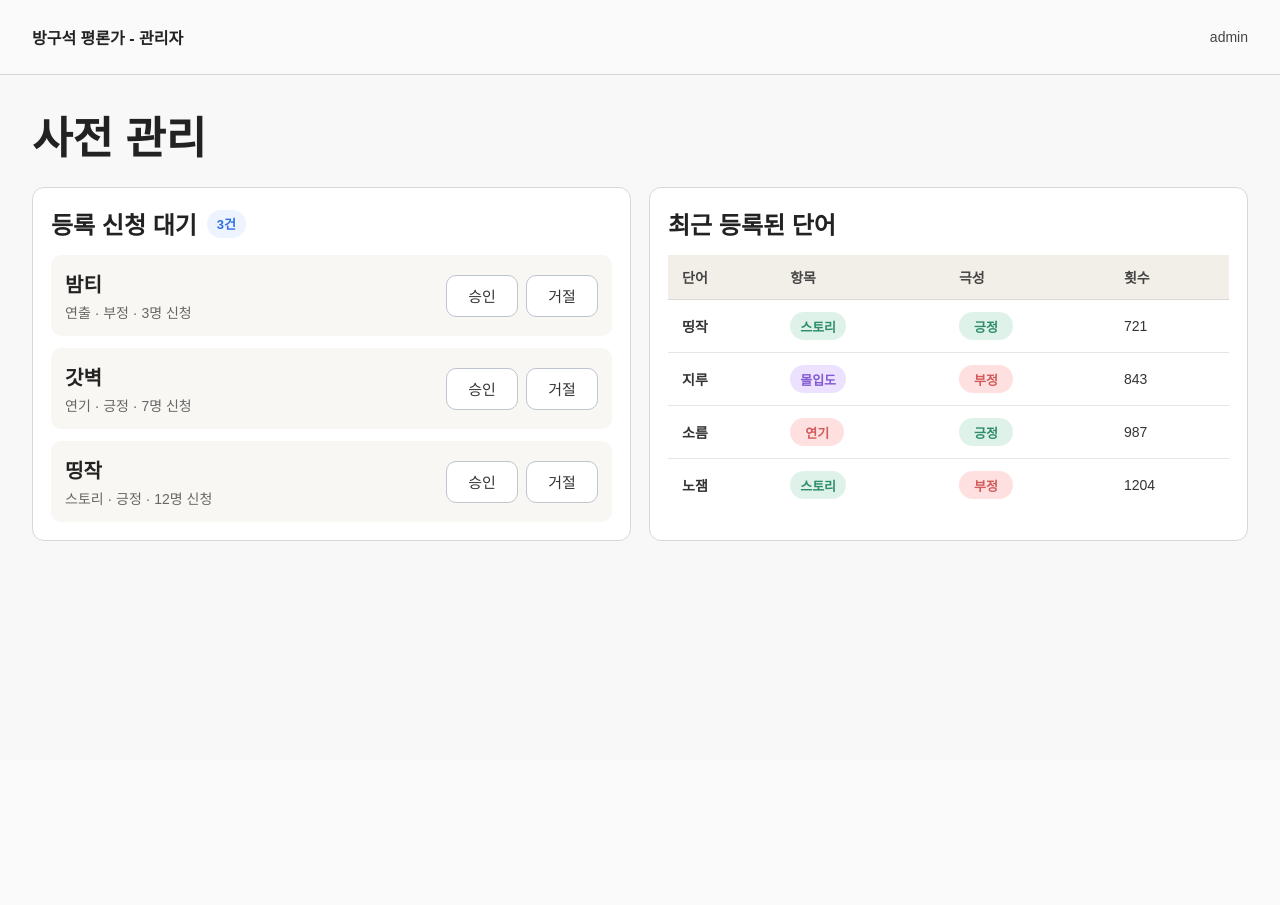
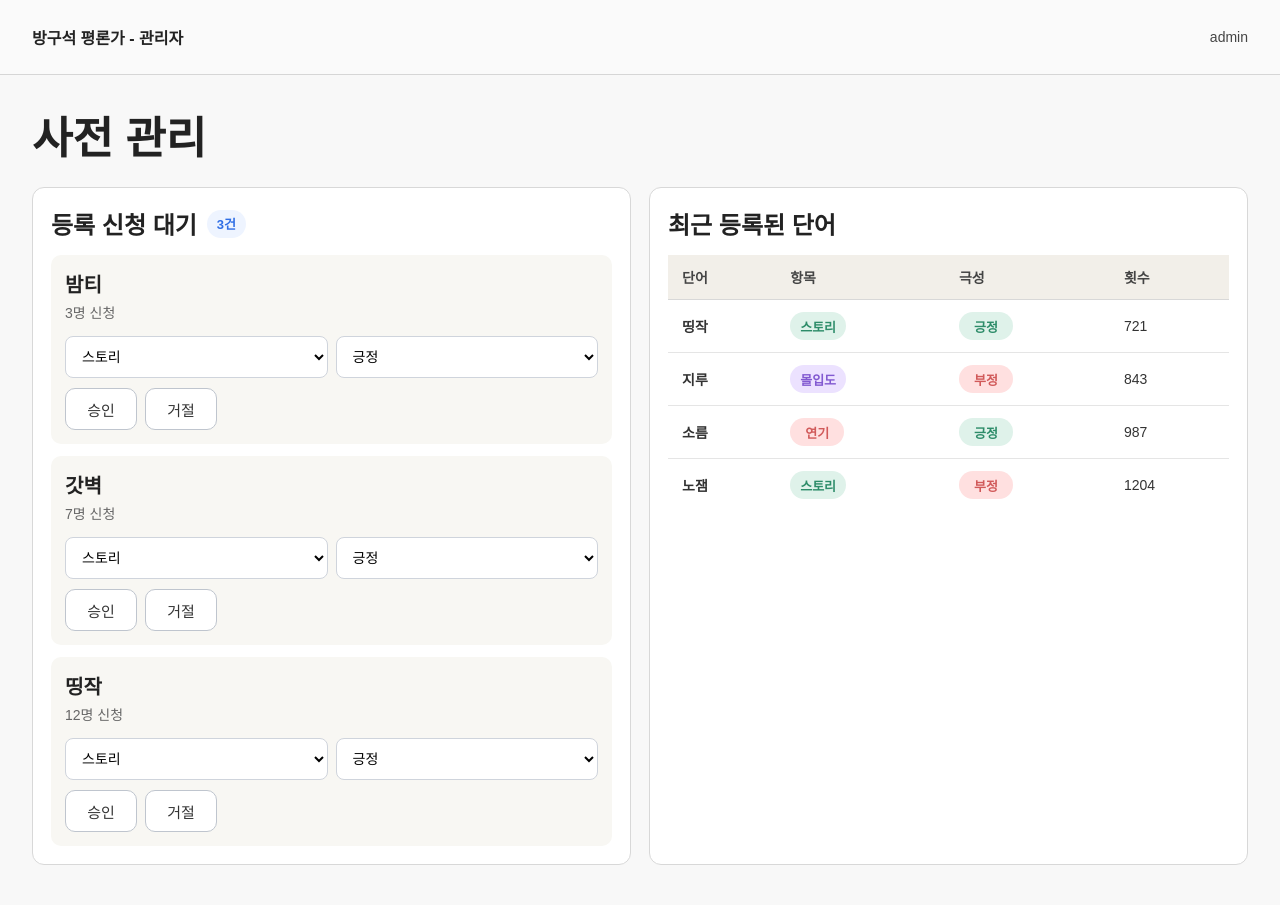
Before and after one commit to erin041203-sudo/movie-project, a Flask app: page /admin/dictionary in a window 1280 px wide. Shown: the part 39-944 px from the top of the page. Before the commit the page ends 580 px from the top, so only its background shows below. Run offline with Flask 3, Linux system fonts and the light colour scheme.

Commit message:
prototype

```diff
--- a/app.py
+++ b/app.py
@@ -78,22 +78,16 @@ open_dictionary_requests = [
     {
         "id": 1,
         "word": "밤티",
-        "category": "연출",
-        "sentiment": "부정",
         "count": 3
     },
     {
         "id": 2,
         "word": "갓벽",
-        "category": "연기",
-        "sentiment": "긍정",
         "count": 7
     },
     {
         "id": 3,
         "word": "띵작",
-        "category": "스토리",
-        "sentiment": "긍정",
         "count": 12
     }
 ]
@@ -379,13 +373,11 @@ def dictionary():
 def dictionary_request():
     if request.method == "POST":
         word = request.form.get("word", "").strip()
-        category = request.form.get("category", "").strip()
-        sentiment = request.form.get("sentiment", "").strip()
 
-        if word and category and sentiment:
+        if word:
             existing_request = None
             for item in open_dictionary_requests:
-                if item["word"] == word and item["category"] == category and item["sentiment"] == sentiment:
+                if item["word"] == word:
                     existing_request = item
                     break
 
@@ -396,8 +388,6 @@ def dictionary_request():
                     {
                         "id": get_next_dictionary_request_id(),
                         "word": word,
-                        "category": category,
-                        "sentiment": sentiment,
                         "count": 1
                     }
                 )
@@ -408,20 +398,19 @@ def dictionary_request():
     return render_template(
         "dictionary_request.html",
         nickname="남채은 님",
-        submitted=submitted,
-        categories=["스토리", "연출", "연기", "몰입도", "음악"]
+        submitted=submitted
     )
 
 @app.route("/admin/dictionary")
 def dictionary_admin():
-    pending_requests = enrich_dictionary_items(open_dictionary_requests)
     recent_words = get_recent_registered_words()
 
     return render_template(
         "dictionary_admin.html",
-        pending_requests=pending_requests,
+        pending_requests=open_dictionary_requests,
         recent_words=recent_words,
-        pending_count=len(open_dictionary_requests)
+        pending_count=len(open_dictionary_requests),
+        categories=["스토리", "연출", "연기", "몰입도", "음악"]
     )
 
 @app.route("/admin/dictionary/action", methods=["POST"])
@@ -442,9 +431,15 @@ def dictionary_admin_action():
         return redirect(url_for("dictionary_admin"))
 
     if action == "approve":
+        category = request.form.get("category", "").strip()
+        sentiment = request.form.get("sentiment", "").strip()
+
+        if not category or not sentiment:
+            return redirect(url_for("dictionary_admin"))
+
         existing_word = None
         for item in open_dictionary_words:
-            if item["word"] == target_request["word"] and item["category"] == target_request["category"] and item["sentiment"] == target_request["sentiment"]:
+            if item["word"] == target_request["word"] and item["category"] == category and item["sentiment"] == sentiment:
                 existing_word = item
                 break
 
@@ -455,38 +450,18 @@ def dictionary_admin_action():
                 {
                     "id": get_next_dictionary_word_id(),
                     "word": target_request["word"],
-                    "category": target_request["category"],
-                    "sentiment": target_request["sentiment"],
+                    "category": category,
+                    "sentiment": sentiment,
                     "count": target_request["count"]
                 }
             )
 
         open_dictionary_requests.remove(target_request)
 
-    if action == "reject":
+    elif action == "reject":
         open_dictionary_requests.remove(target_request)
 
     return redirect(url_for("dictionary_admin"))
 
-def reset_dictionary_demo_data():
-    global open_dictionary_words, open_dictionary_requests
-
-    open_dictionary_words = [
-        {"id": 1, "word": "레전드", "category": "스토리", "sentiment": "긍정", "count": 2341},
-        {"id": 2, "word": "몰입감", "category": "몰입도", "sentiment": "긍정", "count": 1892},
-        {"id": 3, "word": "노잼", "category": "스토리", "sentiment": "부정", "count": 1204},
-        {"id": 4, "word": "소름", "category": "연기", "sentiment": "긍정", "count": 987},
-        {"id": 5, "word": "지루", "category": "몰입도", "sentiment": "부정", "count": 843},
-        {"id": 6, "word": "띵작", "category": "스토리", "sentiment": "긍정", "count": 721}
-    ]
-
-    open_dictionary_requests = [
-        {"id": 1, "word": "밤티", "category": "연출", "sentiment": "부정", "count": 3},
-        {"id": 2, "word": "갓벽", "category": "연기", "sentiment": "긍정", "count": 7},
-        {"id": 3, "word": "띵작", "category": "스토리", "sentiment": "긍정", "count": 12}
-    ]
-
-reset_dictionary_demo_data()
-
 if __name__ == "__main__":
     app.run(debug=True)
--- a/static/style.css
+++ b/static/style.css
@@ -1472,3 +1472,29 @@ a {
         grid-template-columns: 1fr;
     }
 }
+
+.dictionary-pending-card.vertical {
+    flex-direction: column;
+    align-items: stretch;
+}
+
+.dictionary-admin-form {
+    display: flex;
+    flex-direction: column;
+    gap: 10px;
+}
+
+.dictionary-admin-select-row {
+    display: flex;
+    gap: 8px;
+}
+
+.dictionary-admin-select-row select {
+    flex: 1;
+    height: 42px;
+    border: 1px solid #cfd4dc;
+    border-radius: 8px;
+    padding: 0 12px;
+    font-size: 14px;
+    background: #fff;
+}
--- a/templates/dictionary_admin.html
+++ b/templates/dictionary_admin.html
@@ -30,27 +30,35 @@
 
                             <div class="dictionary-pending-list">
                                 {% for item in pending_requests %}
-                                <div class="dictionary-pending-card">
+                                <div class="dictionary-pending-card vertical">
                                     <div class="dictionary-pending-info">
                                         <div class="dictionary-pending-word">{{ item.word }}</div>
                                         <div class="dictionary-pending-meta">
-                                            {{ item.category }} · {{ item.sentiment }} · {{ item.count }}명 신청
+                                            {{ item.count }}명 신청
                                         </div>
                                     </div>
 
-                                    <div class="dictionary-pending-actions">
-                                        <form action="/admin/dictionary/action" method="post">
-                                            <input type="hidden" name="request_id" value="{{ item.id }}">
-                                            <input type="hidden" name="action" value="approve">
-                                            <button type="submit" class="dictionary-admin-btn">승인</button>
-                                        </form>
+                                    <form action="/admin/dictionary/action" method="post" class="dictionary-admin-form">
+                                        <input type="hidden" name="request_id" value="{{ item.id }}">
 
-                                        <form action="/admin/dictionary/action" method="post">
-                                            <input type="hidden" name="request_id" value="{{ item.id }}">
-                                            <input type="hidden" name="action" value="reject">
-                                            <button type="submit" class="dictionary-admin-btn">거절</button>
-                                        </form>
-                                    </div>
+                                        <div class="dictionary-admin-select-row">
+                                            <select name="category" required>
+                                                {% for category in categories %}
+                                                <option value="{{ category }}">{{ category }}</option>
+                                                {% endfor %}
+                                            </select>
+
+                                            <select name="sentiment" required>
+                                                <option value="긍정">긍정</option>
+                                                <option value="부정">부정</option>
+                                            </select>
+                                        </div>
+
+                                        <div class="dictionary-pending-actions">
+                                            <button type="submit" name="action" value="approve" class="dictionary-admin-btn">승인</button>
+                                            <button type="submit" name="action" value="reject" class="dictionary-admin-btn">거절</button>
+                                        </div>
+                                    </form>
                                 </div>
                                 {% endfor %}
 
```
Also changed, not shown: templates/dictionary_request.html (+0 -19 lines).
